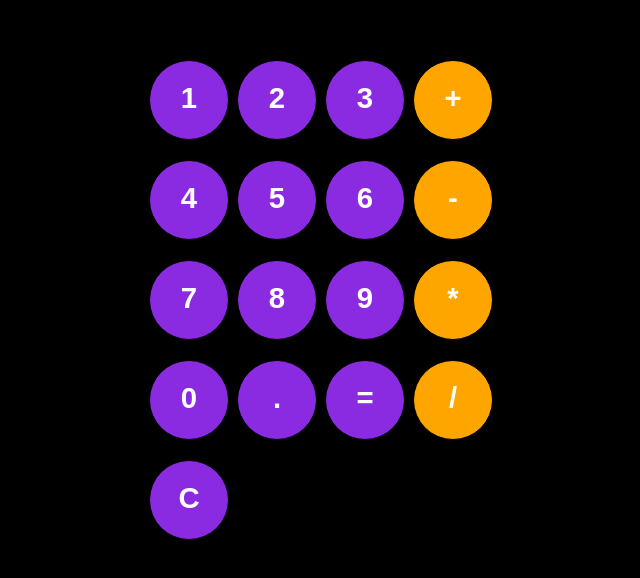
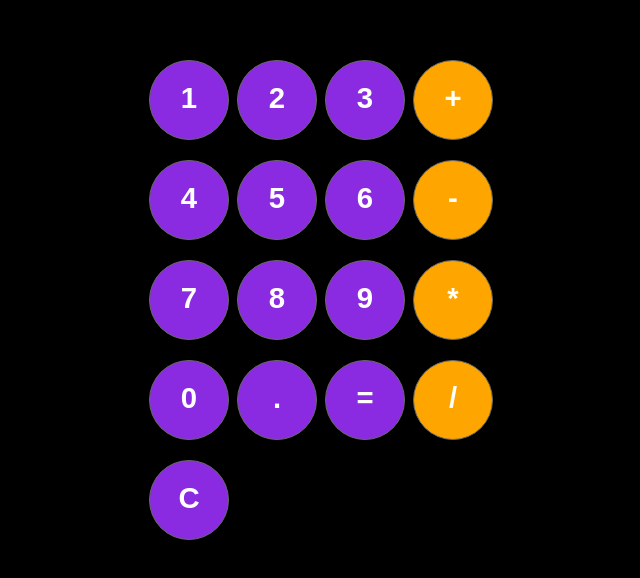
Before and after one commit to k0ct0pka/calculator, a plain HTML site: page index.html in a window 1280 px wide. Shown: the part 140-718 px from the top of the page, without its empty margins (225-865 px from the left). Drawn offline with Linux system fonts and the light colour scheme.

Commit message:
Update style.css

```diff
--- a/style.css
+++ b/style.css
@@ -34,7 +34,7 @@ button{
     margin-right: 8px;
     justify-content: center;
     vertical-align: middle;
-    border: 0.01px solid rgb(0, 0, 0);
+    border: 0.01px solid rgb(105, 105, 105);
     border-radius: 8828px;
     background-color: blueviolet;
     color: white;
```
